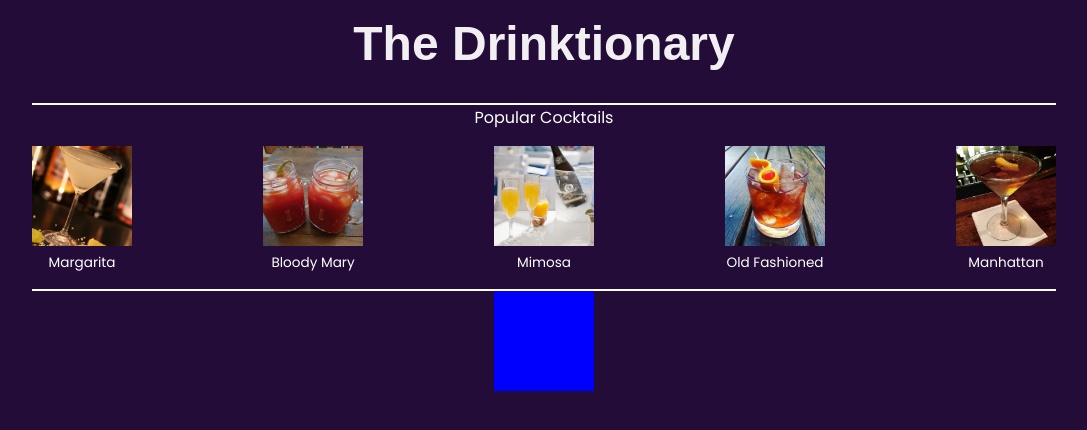
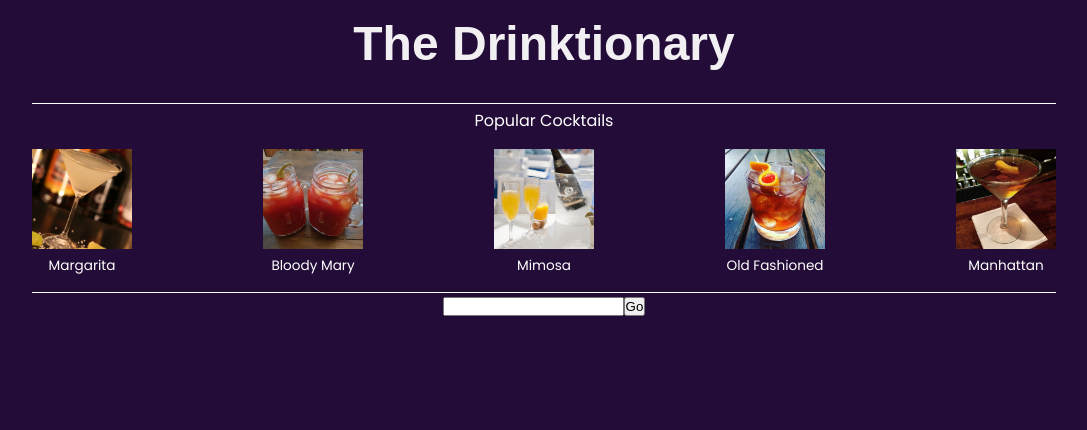
Before and after one commit to shawncace/drink-recipe-react, a React (Create React App) app: page / in a window 1280 px wide. Shown: the top 430 px of the page, without its empty margins (96-1183 px from the left). Built offline with nearby package versions, Linux system fonts and the light colour scheme; a web font is replaced by a local one.

Commit message:
working api search

```diff
--- a/src/components/Search.js
+++ b/src/components/Search.js
@@ -1,9 +1,29 @@
-
+import {useState} from 'react'
 
 const Search = () => {
+  const [searchValue, setSearchValue]=useState('')
+
+  const handleClick=() =>{
+    getDrink(searchValue)
+  }
+
+  const getDrink=async(searchValue)=>{
+    const API_URL=`https://www.thecocktaildb.com/api/json/v1/1/search.php?s=${searchValue}`;
+
+    try{
+      const response = await fetch(API_URL)
+      const data = await response.json()
+        console.log(data.drinks[0].strDrink)
+
+    } catch(error){
+      console.log(error)
+    }
+  };
+
   return (
     <div className='recipe-container'>
-
+      <input onChange={(event)=>setSearchValue(event.target.value)}/>
+      <button onClick={handleClick}>Go</button>
     </div>
   );
 }
--- a/src/index.css
+++ b/src/index.css
@@ -27,20 +27,18 @@ body {
 
 .recipe-container {
   font-family: "Poppins", sans-serif;
-  height: 100px;
-  width: 100px;
-  background-color: blue;
 }
 
 .pop-drink-wrapper {
   text-align: center;
   font-family: "Poppins";
   color: #fff;
-  border-top: 2px solid white;
-  border-bottom: 2px solid white;
+  border-top: 1px solid white;
+  border-bottom: 1px solid white;
   /* outline: 1px solid red; */
   margin-top: 2rem;
   min-width: 80%;
+  padding-top: 0.25rem;
 }
 
 .img-container {
```
